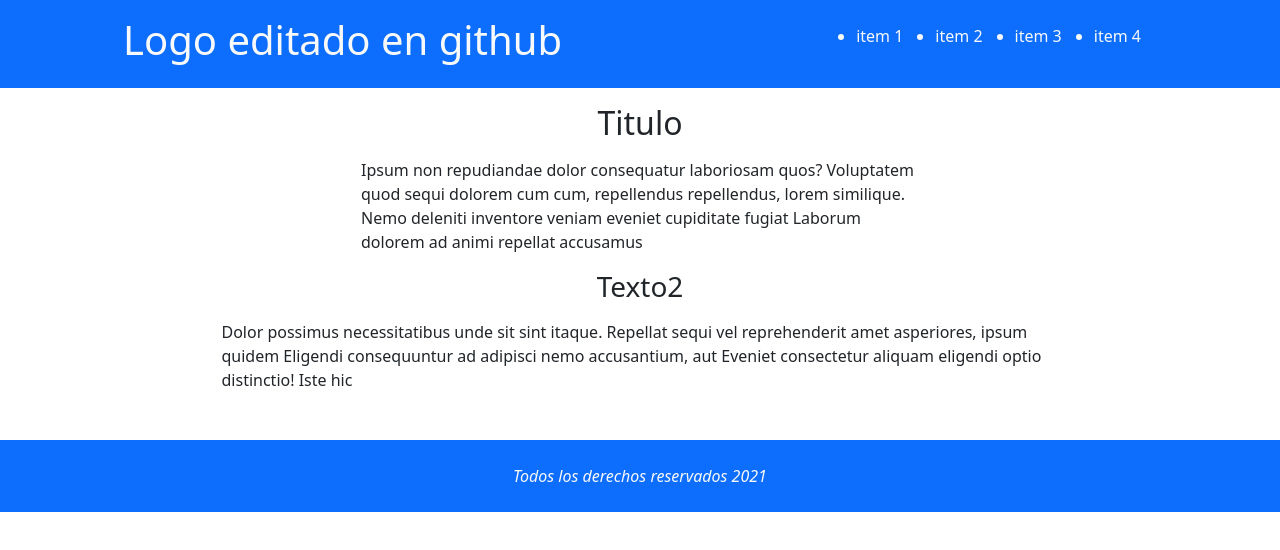
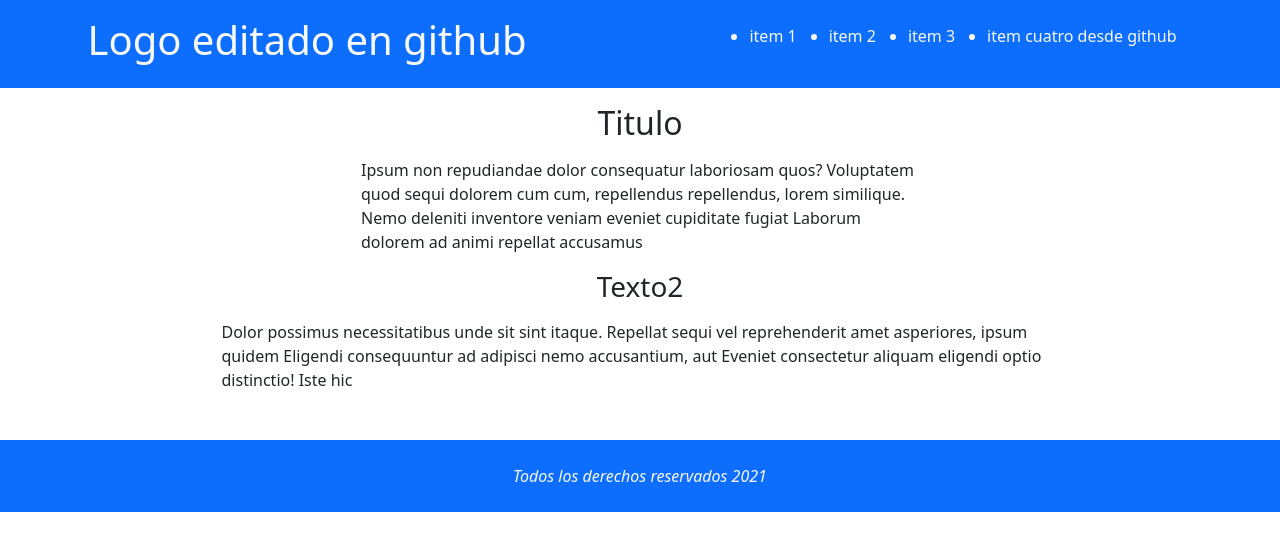
Before and after one commit to edcasar/practicaGit, a plain HTML site: page index.html in a window 1280 px wide. Drawn offline with nearby package versions, Linux system fonts and the light colour scheme.

Commit message:
Update index.html
Actualizando desde github

```diff
--- a/index.html
+++ b/index.html
@@ -23,7 +23,7 @@
 				<li class="mx-3">item 1</li>
 				<li class="mx-3">item 2</li>
 				<li class="mx-3">item 3</li>
-				<li class="mx-3">item 4</li>
+				<li class="mx-3">item cuatro desde github</li>
 			</ul>
 		</nav>
 	</header>
```
